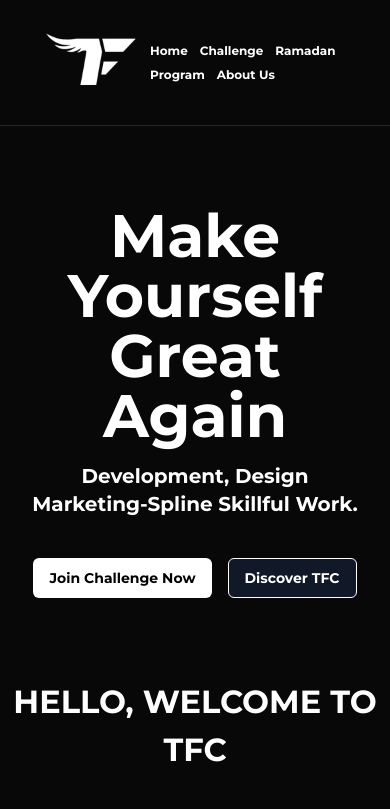
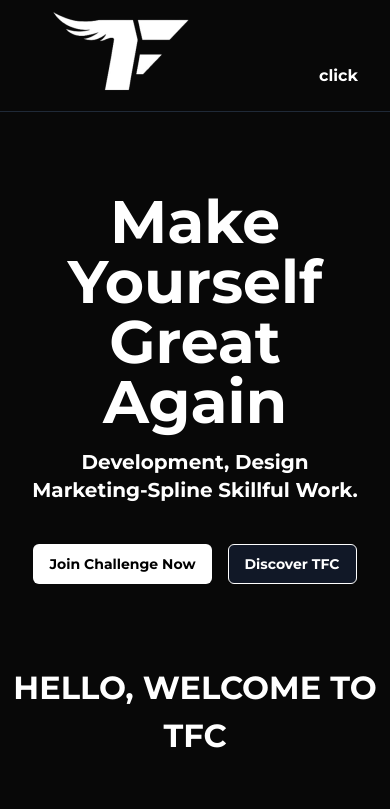
Before and after one commit to zakimed1/taxfreeclub.net, a Next.js app: page / in a window 390 px wide. Shown: the top 809 px of the page. Built offline with nearby package versions, Linux system fonts and the light colour scheme.

Commit message:
responsive nav bar

```diff
--- a/components/Header.tsx
+++ b/components/Header.tsx
@@ -1,37 +1,64 @@
+"use client";
 import Link from "next/link";
 import Image from "next/image";
 import Logo from "../public/logo.png";
+import { useState } from "react";
 export default function Header() {
+  const [toggel, settogel] = useState(false);
+  const Clickhandeler = () => {
+    settogel(!toggel);
+  };
   return (
-    <header className="w-screen py-4 px-8 flex justify-between items-center border-b border-gray-800">
-      <div>
+    <header className="w-screen h-28 py-4 px-8 flex justify-between items-center border-b border-gray-800 ">
+      <div className="">
         <Image src={Logo} alt="logo" />
       </div>
-      <nav className="space-x-10 max-sm:space-x-3">
+      <nav className="space-x-10 max-md:space-x-5 max-sm:space-x-3">
         <Link
-          className="text-white hover:text-gray-300 text-2xl max-sm:text-xs "
+          className="text-white hover:text-gray-300 text-2xl max-sm:text-xs max-md:text-xs max-sm:hidden"
           href="/home"
         >
           Home
         </Link>
         <Link
-          className="text-2xl text-white hover:text-gray-300 max-sm:text-xs "
+          className="text-2xl text-white hover:text-gray-300 max-sm:text-xs max-md:text-xs max-sm:hidden"
           href="/challenges"
         >
           Challenge
         </Link>
         <Link
-          className="text-2xl text-white hover:text-gray-300 max-sm:text-xs "
+          className="text-2xl text-white hover:text-gray-300 max-sm:text-xs max-md:text-xs max-sm:hidden"
           href="/Ramadan"
         >
           Ramadan Program
         </Link>
         <Link
-          className="text-2xl text-white hover:text-gray-300 max-sm:text-xs  "
+          className="text-2xl text-white hover:text-gray-300 max-sm:text-xs max-md:text-xs max-sm:hidden "
           href="/about"
         >
           About Us
         </Link>
+        <button className="hidden max-sm:block mt-10" onClick={Clickhandeler}>
+          click
+        </button>
+        {toggel ? (
+          <nav className="absolute w-screen top-28 left-0 felx items-center justify-center text-[12px]">
+            <Link className="m-3" href="/home">
+              Home
+            </Link>
+            <Link className="m-3" href="/challenges">
+              Challenge
+            </Link>
+            <Link className="m-3 " href="/Ramadan">
+              Ramadan Program
+            </Link>
+            <Link className=" m-1" href="/about">
+              About Us
+            </Link>
+          </nav>
+        ) : (
+          <></>
+        )}
       </nav>
     </header>
   );
```
